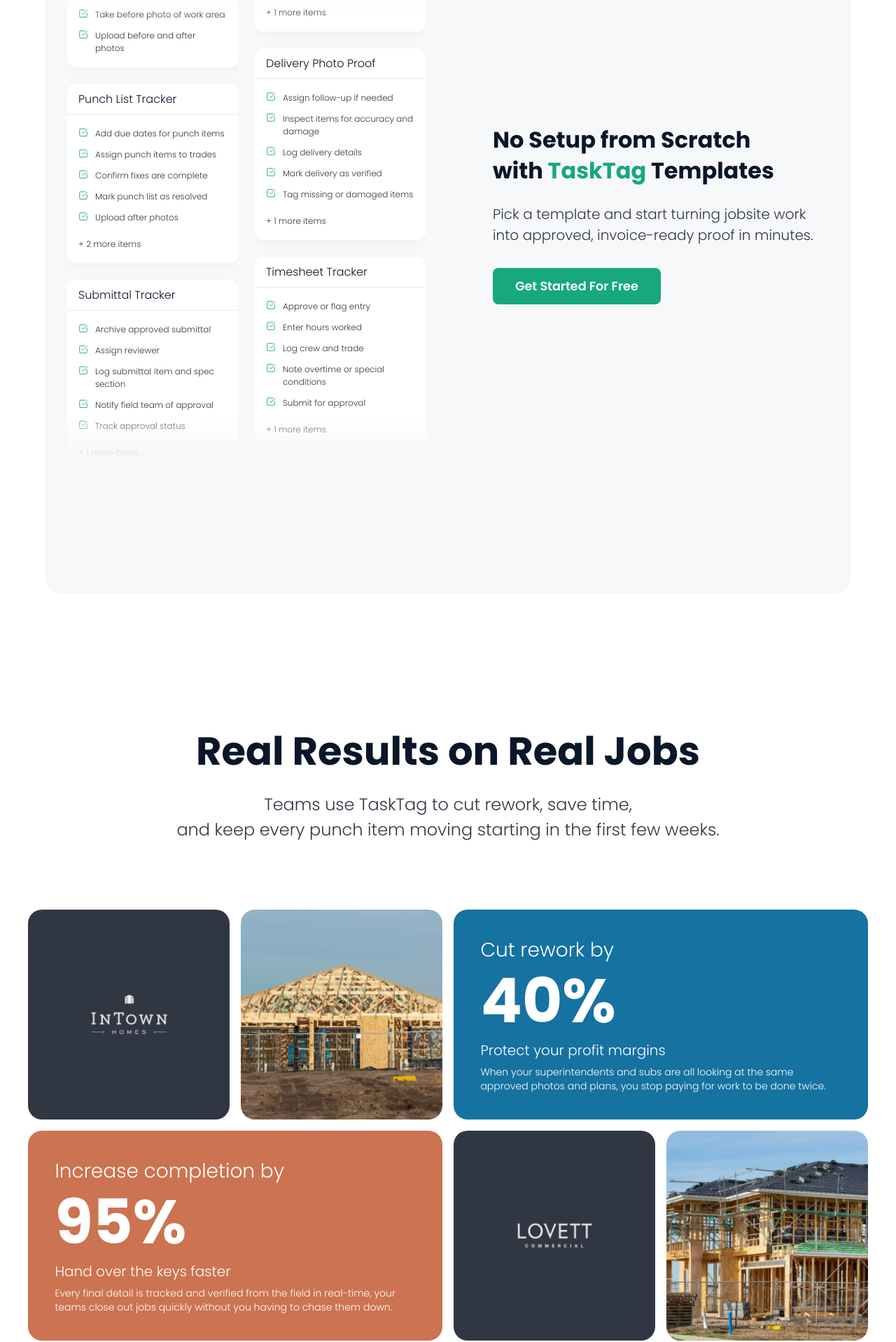
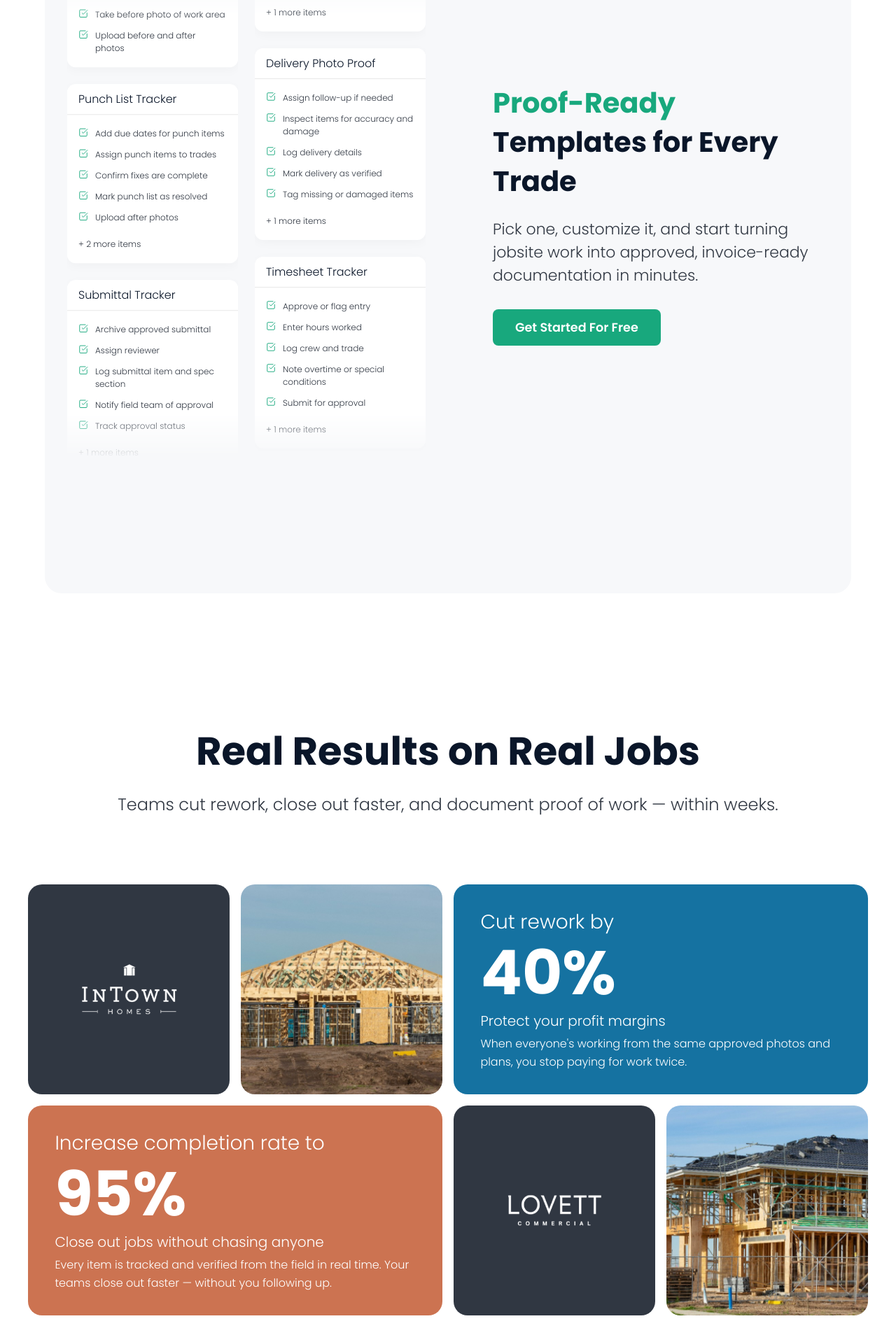
Before and after one commit to dedekysf/Landing-Page, a React (Vite) app: page / in a window 1280 px wide. Shown: the part 5474-7392 px from the top of the page at 70% size. Built offline with nearby package versions, Linux system fonts and the light colour scheme.

Commit message:
refactor: update copy and styles for Templates and ClientProof sections

```diff
--- a/src/components/sections/ClientProof.module.css
+++ b/src/components/sections/ClientProof.module.css
@@ -77,11 +77,10 @@
 }
 
 .logoImage {
-    max-width: 160px;
+    max-width: 200px;
     max-height: auto;
     object-fit: contain;
     filter: brightness(0) invert(1);
-    opacity: 0.9;
     margin-bottom: auto;
     margin-top: auto;
 }
@@ -139,13 +138,12 @@
 .statDescBold {
     font-size: 1.25rem;
     margin-bottom: 0.5rem;
-    line-height: 1.4;
+    line-height: 1.2;
 }
 
 .statDescLight {
-    font-size: 0.875rem;
-    font-weight: var(--font-weight-light);
-    line-height: 1.4;
+    font-size: 1rem;
+    line-height: 1.6;
 }
 
 /* For the green card to look right */
--- a/src/components/sections/ClientProof.tsx
+++ b/src/components/sections/ClientProof.tsx
@@ -67,7 +67,7 @@
 
                     <h2 className={styles.title}>Real Results on Real Jobs</h2>
                     <p className={styles.subtitle}>
-                        Teams use TaskTag to cut rework, save time, <br className={styles.desktopBreak} />and keep every punch item moving starting in the first few weeks.
+                        Teams cut rework, close out faster, and document proof of work — within weeks.
                     </p>
                 </motion.div>
 
@@ -90,7 +90,7 @@
                             <span className={styles.statLabel}>Cut rework by</span>
                             <CountUp target={40} suffix="%" />
                             <div className={styles.statDescBold}>Protect your profit margins</div>
-                            <div className={styles.statDescLight}>When your superintendents and subs are all looking at the same approved photos and plans, you stop paying for work to be done twice.</div>
+                            <div className={styles.statDescLight}>When everyone's working from the same approved photos and plans, you stop paying for work twice.</div>
                         </motion.div>
                     </div>
 
@@ -98,10 +98,10 @@
                         {/* Bottom Row: Stat (2), Logo (1), Image (1) */}
                         <motion.div className={`${styles.card} ${styles.statCard} ${styles.statGreen}`}
                             initial={{ opacity: 0, x: -20 }} whileInView={{ opacity: 1, x: 0 }} transition={{ duration: 0.5, delay: 0.4 }} viewport={{ once: true }}>
-                            <span className={styles.statLabel}>Increase completion by</span>
+                            <span className={styles.statLabel}>Increase completion rate to</span>
                             <CountUp target={95} suffix="%" />
-                            <div className={styles.statDescBold}>Hand over the keys faster</div>
-                            <div className={styles.statDescLight}>Every final detail is tracked and verified from the field in real-time, your teams close out jobs quickly without you having to chase them down.</div>
+                            <div className={styles.statDescBold}>Close out jobs without chasing anyone</div>
+                            <div className={styles.statDescLight}>Every item is tracked and verified from the field in real time. Your teams close out faster — without you following up.</div>
                         </motion.div>
 
                         <motion.div className={`${styles.card} ${styles.logoCard}`}
--- a/src/components/sections/Templates.module.css
+++ b/src/components/sections/Templates.module.css
@@ -77,7 +77,7 @@
 }
 
 .title {
-    font-size: 2rem;
+    font-size: 2.5rem;
     font-weight: var(--font-weight-bold);
     line-height: 1.4;
     margin-bottom: 1.5rem;
@@ -85,7 +85,7 @@
 }
 
 .subtitle {
-    font-size: 1.25rem;
+    font-size: 1.375rem;
     color: var(--text-secondary);
     line-height: 1.5;
     margin-bottom: 2rem;
@@ -326,7 +326,7 @@
     }
 
     .subtitle {
-        font-size: 1rem;
+        font-size: 1.25rem;
     }
 
     .title {
--- a/src/components/sections/Templates.tsx
+++ b/src/components/sections/Templates.tsx
@@ -110,9 +110,9 @@
                                 viewport={{ once: true }}
                                 className={styles.textContent}
                             >
-                                <h2 className={styles.title}>No Setup from Scratch <br />with <span className={styles.highlight}>TaskTag</span> Templates</h2>
+                                <h2 className={styles.title}><span className={styles.highlight}>Proof-Ready</span> Templates for Every Trade</h2>
                                 <p className={styles.subtitle}>
-                                    Pick a template and start turning jobsite work into approved, invoice-ready proof in minutes.
+                                    Pick one, customize it, and start turning jobsite work into approved, invoice-ready documentation in minutes.
                                 </p>
                                 <a href="https://app.tasktag.com/register/signup-with-email" className={styles.startBtn} target="_blank" rel="noopener noreferrer">
                                     Get Started For Free
```
